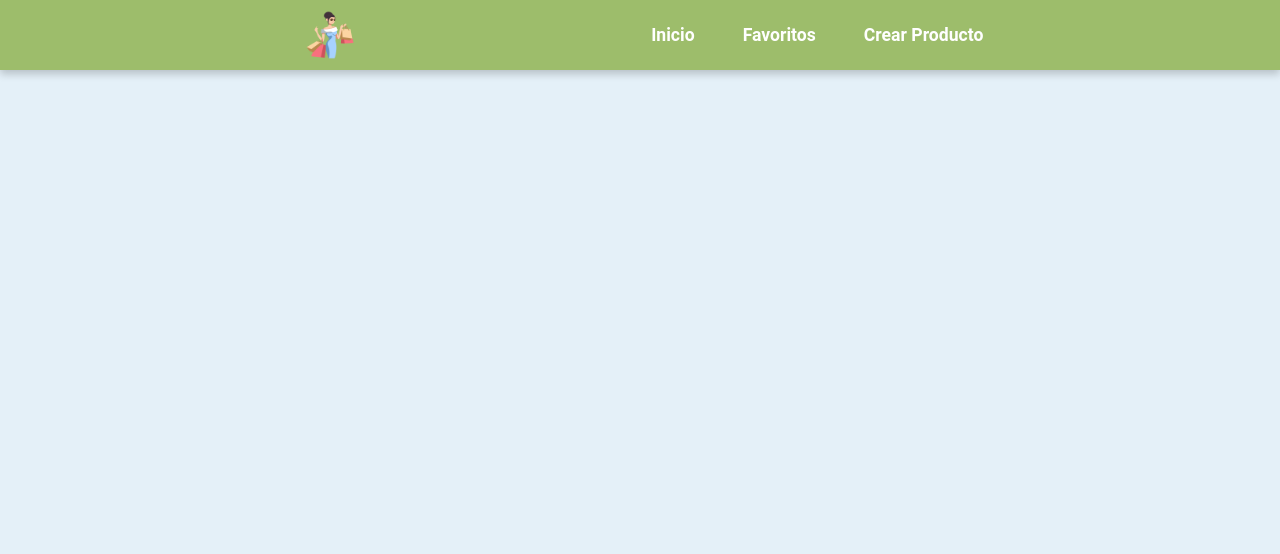
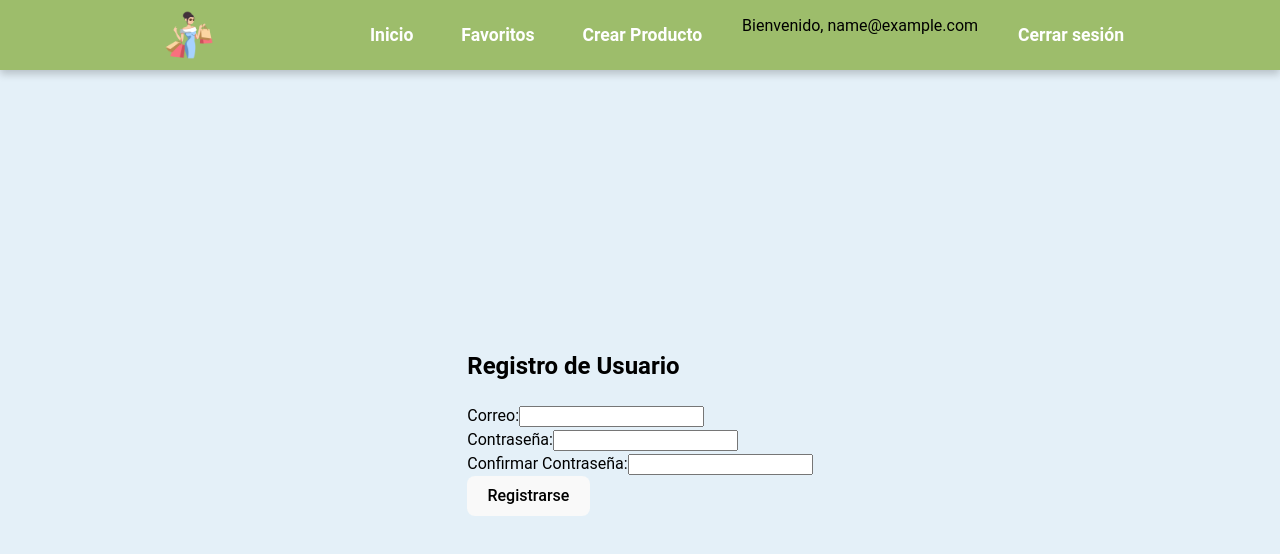
Before and after one commit to Darian-Balde/pv_tp_integrador_g16, a React (Vite) app in the folder tp_integrador/: page /register in a window 1280 px wide. Shown: the top 554 px of the page. Built offline with nearby package versions, Linux system fonts and the light colour scheme; no server answers; sample sign-in values are in the browser's storage.

Commit message:
Agrego Register, Login y Proteger Rutas, solo parte funcional, quedando pendiente el css y aplicacion de framework

```diff
--- a/tp_integrador/src/App.jsx
+++ b/tp_integrador/src/App.jsx
@@ -8,8 +8,10 @@ import ProductList from "./components/ProductList";
 import Favoritos from "./pages/Favoritos";
 import CrearProducto from "./pages/CrearProducto";
 import EditarProducto from "./pages/EditarProducto";
-import FavoriteList from "./components/FavoriteList";
 import DetalleProducto from "./pages/DetalleProductos";
+import Register from "./pages/Register";
+import Login from "./pages/Login";
+import PrivateRoute from "./components/PrivateRoute"; // ✅ Importado
 
 const App = () => {
   const dispatch = useDispatch();
@@ -22,18 +24,50 @@ const App = () => {
     <>
       <Navbar />
       <Routes>
-    <Route path="/" element={
+        <Route
+          path="/"
+          element={
+            <PrivateRoute>
               <div style={{ marginTop: "80px" }}>
-        {/*<h1>Lista de Productos</h1>*/}
                 <ProductList />
               </div>
-    } />
-    <Route path="/" element={<ProductList />} />
-    <Route path="/favoritos" element={<Favoritos />} />
-    <Route path="/crear" element={<CrearProducto />} />
-    <Route path="/editar/:id" element={<EditarProducto />} />
-    <Route path="/detalle/:id" element={<DetalleProducto />} />
-    <Route path="/crear" element={<CrearProducto />} />
+            </PrivateRoute>
+          }
+        />
+        <Route
+          path="/favoritos"
+          element={
+            <PrivateRoute>
+              <Favoritos />
+            </PrivateRoute>
+          }
+        />
+        <Route
+          path="/crear"
+          element={
+            <PrivateRoute>
+              <CrearProducto />
+            </PrivateRoute>
+          }
+        />
+        <Route
+          path="/editar/:id"
+          element={
+            <PrivateRoute>
+              <EditarProducto />
+            </PrivateRoute>
+          }
+        />
+        <Route
+          path="/detalle/:id"
+          element={
+            <PrivateRoute>
+              <DetalleProducto />
+            </PrivateRoute>
+          }
+        />
+        <Route path="/register" element={<Register />} />
+        <Route path="/login" element={<Login />} />
       </Routes>
     </>
   );
--- a/tp_integrador/src/Store.jsx
+++ b/tp_integrador/src/Store.jsx
@@ -1,11 +1,13 @@
 import { configureStore } from "@reduxjs/toolkit";
 import productsReducer from "./ProductsSlice";
 import favoritesReducer from "./FavoritesSlice";
+import userReducer from "./userSlice"; // ✅ Importamos el nuevo slice
 
 const Store = configureStore({
   reducer: {
     products: productsReducer,
     favorites: favoritesReducer,
+    user: userReducer, // ✅ Lo agregamos al store
   },
 });
 
--- a/tp_integrador/src/components/Navbar.jsx
+++ b/tp_integrador/src/components/Navbar.jsx
@@ -2,12 +2,19 @@ import { Link } from "react-router-dom";
 import "./Navbar.css";
 import React, { useState } from "react";
 import womanLogo from "../assets/woman.png"; // 👉 importá la imagen
+import { useSelector } from "react-redux";
+import { useDispatch } from "react-redux";
+import { logoutUser } from "../userSlice";
+
 
 const Navbar = () => {
 
   const [isOpen, setIsOpen] = useState(false);
 
   const toggleMenu = () => setIsOpen(!isOpen);
+
+  const user = useSelector((state) => state.user.user);
+  const dispatch = useDispatch();
 
   return (
     <nav className="navbar">
@@ -16,7 +23,7 @@ const Navbar = () => {
           ☰
         </div>
         <Link to="/" className="logo-home">
-          <img src={womanLogo}  alt="Logo" className="logo-img" />
+          <img src={womanLogo} alt="Logo" className="logo-img" />
         </Link>
       </div>
 
@@ -24,6 +31,27 @@ const Navbar = () => {
         <Link to="/" onClick={() => setIsOpen(false)}>Inicio</Link>
         <Link to="/favoritos" onClick={() => setIsOpen(false)}>Favoritos</Link>
         <Link to="/crear" onClick={() => setIsOpen(false)}>Crear Producto</Link>
+        {user && (
+          <span className="navbar-user">Bienvenido, {user.email}</span>
+        )}
+        {!user && (
+          <>
+            <Link to="/login" onClick={() => setIsOpen(false)}>Iniciar sesión</Link>
+            <Link to="/register" onClick={() => setIsOpen(false)}>Registrarse</Link>
+          </>
+        )}
+          {user && (
+            <Link
+              to="/login"
+              onClick={() => {
+                localStorage.removeItem("sessionUser");
+                dispatch(logoutUser());
+                setIsOpen(false);
+              }}
+            >
+            Cerrar sesión
+            </Link>
+          )}
       </div>
     </nav>
   );
--- /dev/null
+++ b/tp_integrador/src/components/PrivateRoute.jsx
@@ -0,0 +1,11 @@
+import React from "react";
+import { useSelector } from "react-redux";
+import { Navigate } from "react-router-dom";
+
+const PrivateRoute = ({ children }) => {
+  const user = useSelector((state) => state.user.user);
+
+  return user ? children : <Navigate to="/login" replace />;
+};
+
+export default PrivateRoute;
--- /dev/null
+++ b/tp_integrador/src/pages/Login.jsx
@@ -0,0 +1,81 @@
+import React, { useState } from "react";
+import { useNavigate } from "react-router-dom";
+import { useDispatch } from "react-redux";
+import { loginUser } from "../userSlice"; // ✅ importamos acción
+
+const Login = () => {
+  const navigate = useNavigate();
+  const dispatch = useDispatch();
+
+  const [form, setForm] = useState({
+    email: "",
+    password: "",
+  });
+
+  const [error, setError] = useState("");
+
+  const handleChange = (e) => {
+    setForm({
+      ...form,
+      [e.target.name]: e.target.value,
+    });
+  };
+
+  const handleSubmit = (e) => {
+    e.preventDefault();
+
+    const users = JSON.parse(localStorage.getItem("users")) || [];
+    const userFound = users.find(
+      (user) =>
+        user.email === form.email && user.password === form.password
+    );
+
+    if (userFound) {
+      // Guardar sesión en localStorage
+      localStorage.setItem("sessionUser", JSON.stringify(userFound));
+
+      // ✅ Actualizar Redux
+      dispatch(loginUser(userFound));
+
+      alert("¡Bienvenido!");
+      navigate("/");
+    } else {
+      setError("Credenciales inválidas");
+    }
+  };
+
+  return (
+    <div style={{ maxWidth: "400px", margin: "100px auto" }}>
+      <h2>Iniciar Sesión</h2>
+      <form onSubmit={handleSubmit}>
+        <div>
+          <label>Correo:</label>
+          <input
+            type="email"
+            name="email"
+            value={form.email}
+            onChange={handleChange}
+            required
+          />
+        </div>
+
+        <div>
+          <label>Contraseña:</label>
+          <input
+            type="password"
+            name="password"
+            value={form.password}
+            onChange={handleChange}
+            required
+          />
+        </div>
+
+        {error && <p style={{ color: "red" }}>{error}</p>}
+
+        <button type="submit">Ingresar</button>
+      </form>
+    </div>
+  );
+};
+
+export default Login;
--- /dev/null
+++ b/tp_integrador/src/pages/Register.jsx
@@ -0,0 +1,116 @@
+import React, { useState } from "react";
+import { useNavigate } from "react-router-dom";
+
+// Función auxiliar para validar email simple
+const validateEmail = (email) => {
+  return /\S+@\S+\.\S+/.test(email);
+};
+
+const Register = () => {
+  const navigate = useNavigate();
+  const [form, setForm] = useState({
+    email: "",
+    password: "",
+    confirmPassword: "",
+  });
+  const [errors, setErrors] = useState({});
+
+  // Manejo de inputs
+  const handleChange = (e) => {
+    setForm({
+      ...form,
+      [e.target.name]: e.target.value,
+    });
+  };
+
+  // Validación simple
+  const validateForm = () => {
+    const newErrors = {};
+    if (!validateEmail(form.email)) {
+      newErrors.email = "Correo inválido";
+    }
+    if (form.password.length < 6) {
+      newErrors.password = "La contraseña debe tener al menos 6 caracteres";
+    }
+    if (form.password !== form.confirmPassword) {
+      newErrors.confirmPassword = "Las contraseñas no coinciden";
+    }
+    return newErrors;
+  };
+
+  // Enviar formulario
+  const handleSubmit = (e) => {
+    e.preventDefault();
+    const validationErrors = validateForm();
+    if (Object.keys(validationErrors).length > 0) {
+      setErrors(validationErrors);
+      return;
+    }
+
+    // Obtener usuarios existentes
+    const users = JSON.parse(localStorage.getItem("users")) || [];
+
+    // Verificar si el email ya está registrado
+    const alreadyRegistered = users.some((user) => user.email === form.email);
+    if (alreadyRegistered) {
+      alert("Ese correo ya está registrado");
+      return;
+    }
+
+    // Guardar nuevo usuario
+    const newUser = { email: form.email, password: form.password };
+    localStorage.setItem("users", JSON.stringify([...users, newUser]));
+
+    alert("¡Registro exitoso! Ahora podés iniciar sesión.");
+    navigate("/login");
+  };
+
+  return (
+    <div style={{ maxWidth: "400px", margin: "100px auto" }}>
+      <h2>Registro de Usuario</h2>
+      <form onSubmit={handleSubmit}>
+        <div>
+          <label>Correo:</label>
+          <input
+            type="email"
+            name="email"
+            value={form.email}
+            onChange={handleChange}
+            required
+          />
+          {errors.email && <p style={{ color: "red" }}>{errors.email}</p>}
+        </div>
+
+        <div>
+          <label>Contraseña:</label>
+          <input
+            type="password"
+            name="password"
+            value={form.password}
+            onChange={handleChange}
+            required
+          />
+          {errors.password && <p style={{ color: "red" }}>{errors.password}</p>}
+        </div>
+
+        <div>
+          <label>Confirmar Contraseña:</label>
+          <input
+            type="password"
+            name="confirmPassword"
+            value={form.confirmPassword}
+            onChange={handleChange}
+            required
+          />
+          {errors.confirmPassword && (
+            <p style={{ color: "red" }}>{errors.confirmPassword}</p>
+          )}
+        </div>
+
+        <button type="submit">Registrarse</button>
+      </form>
+    </div>
+  );
+};
+
+export default Register;
--- /dev/null
+++ b/tp_integrador/src/userSlice.jsx
@@ -0,0 +1,27 @@
+import { createSlice } from "@reduxjs/toolkit";
+
+// Recuperar usuario desde localStorage (si existe)
+const getSessionUser = () => {
+  const stored = localStorage.getItem("sessionUser");
+  return stored ? JSON.parse(stored) : null;
+};
+
+const initialState = {
+  user: getSessionUser(),
+};
+
+const userSlice = createSlice({
+  name: "user",
+  initialState,
+  reducers: {
+    loginUser: (state, action) => {
+      state.user = action.payload;
+    },
+    logoutUser: (state) => {
+      state.user = null;
+    },
+  },
+});
+
+export const { loginUser, logoutUser } = userSlice.actions;
+export default userSlice.reducer;
```
Lines whose indentation alone changed are shown as unchanged.
